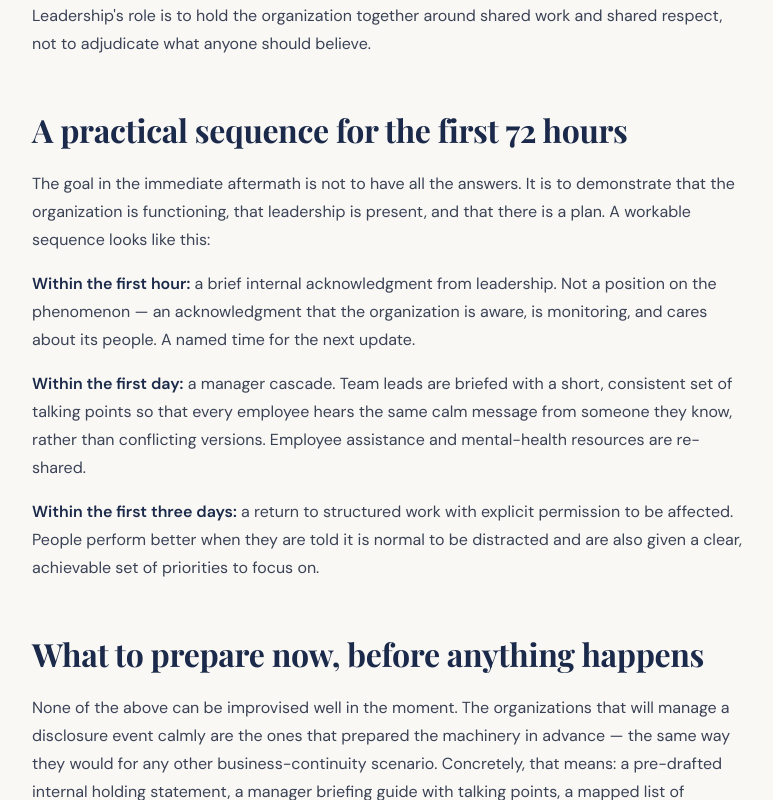
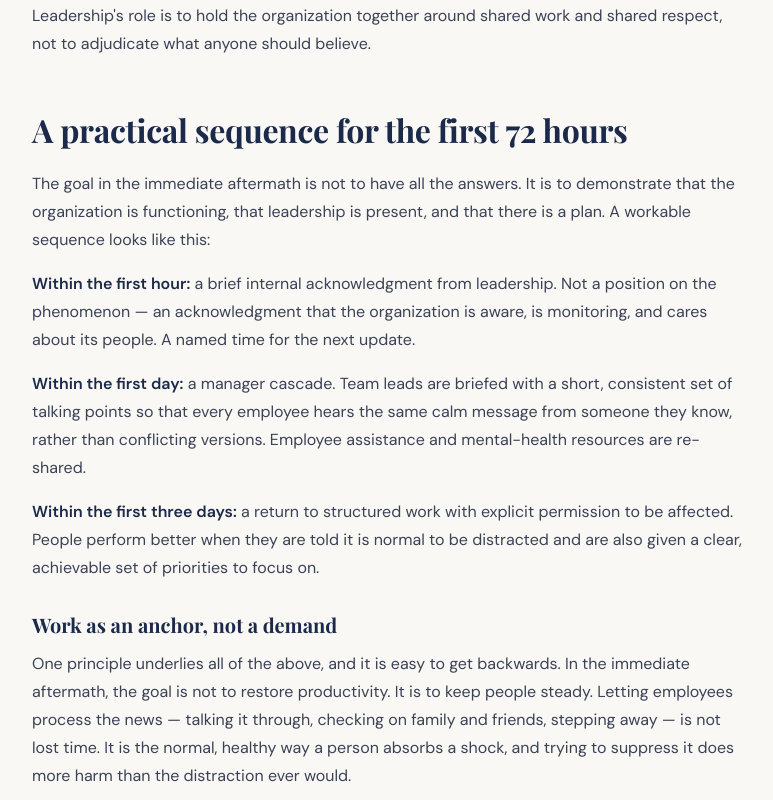
Before and after one commit to lbdgGit/DisclosureHub, a Next.js app in the folder disclosure-hub-starter/: page /workforce-disclosure in a window 1280 px wide. Shown: the part 2000-2800 px from the top of the page, without its empty margins (252-1025 px from the left). Built offline with nearby package versions, Linux system fonts and the light colour scheme; a web font is replaced by a local one.

Commit message:
Update page.tsx

```diff
--- a/disclosure-hub-starter/app/workforce-disclosure/page.tsx
+++ b/disclosure-hub-starter/app/workforce-disclosure/page.tsx
@@ -89,6 +89,14 @@ export default function WorkforceDisclosurePage() {
             <strong style={{ color: NAVY }}>Within the first three days:</strong> a return to structured work with explicit permission to be affected. People perform better when they are told it is normal to be distracted and are also given a clear, achievable set of priorities to focus on.
           </P>
 
+           <H3>Work as an anchor, not a demand</H3>
+          <P>
+            One principle underlies all of the above, and it is easy to get backwards. In the immediate aftermath, the goal is not to restore productivity. It is to keep people steady. Letting employees process the news — talking it through, checking on family and friends, stepping away — is not lost time. It is the normal, healthy way a person absorbs a shock, and trying to suppress it does more harm than the distraction ever would.
+          </P>
+          <P>
+            At the same time, structure itself can be a genuine support. For those the event would otherwise leave frozen or adrift, a clear role, a routine, and a concrete task to hold onto can be steadying — a reason to stand up and stay grounded rather than sit still. The distinction that matters is how it is offered. Work that is extended as an anchor helps; the same work imposed as pressure breaks people. Give people permission to be affected, and offer structure as something to lean on, never as an obligation to perform.
+          </P>
+
           <H2>What to prepare now, before anything happens</H2>
           <P>
             None of the above can be improvised well in the moment. The organizations that will manage a disclosure event calmly are the ones that prepared the machinery in advance — the same way they would for any other business-continuity scenario. Concretely, that means: a pre-drafted internal holding statement, a manager briefing guide with talking points, a mapped list of employee assistance resources, and a named owner for internal communications. These are ordinary crisis-management artifacts applied to an unusual trigger.
```
